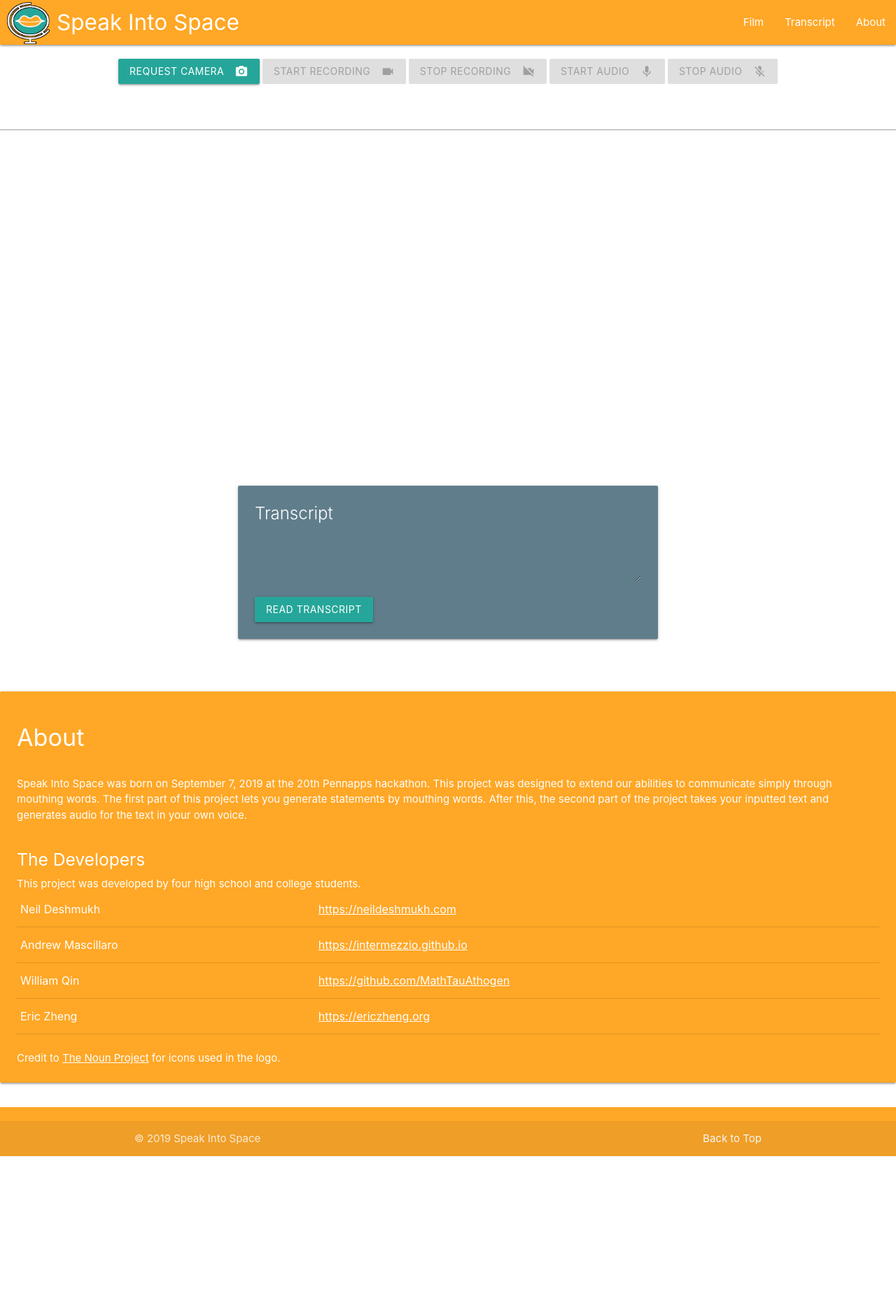
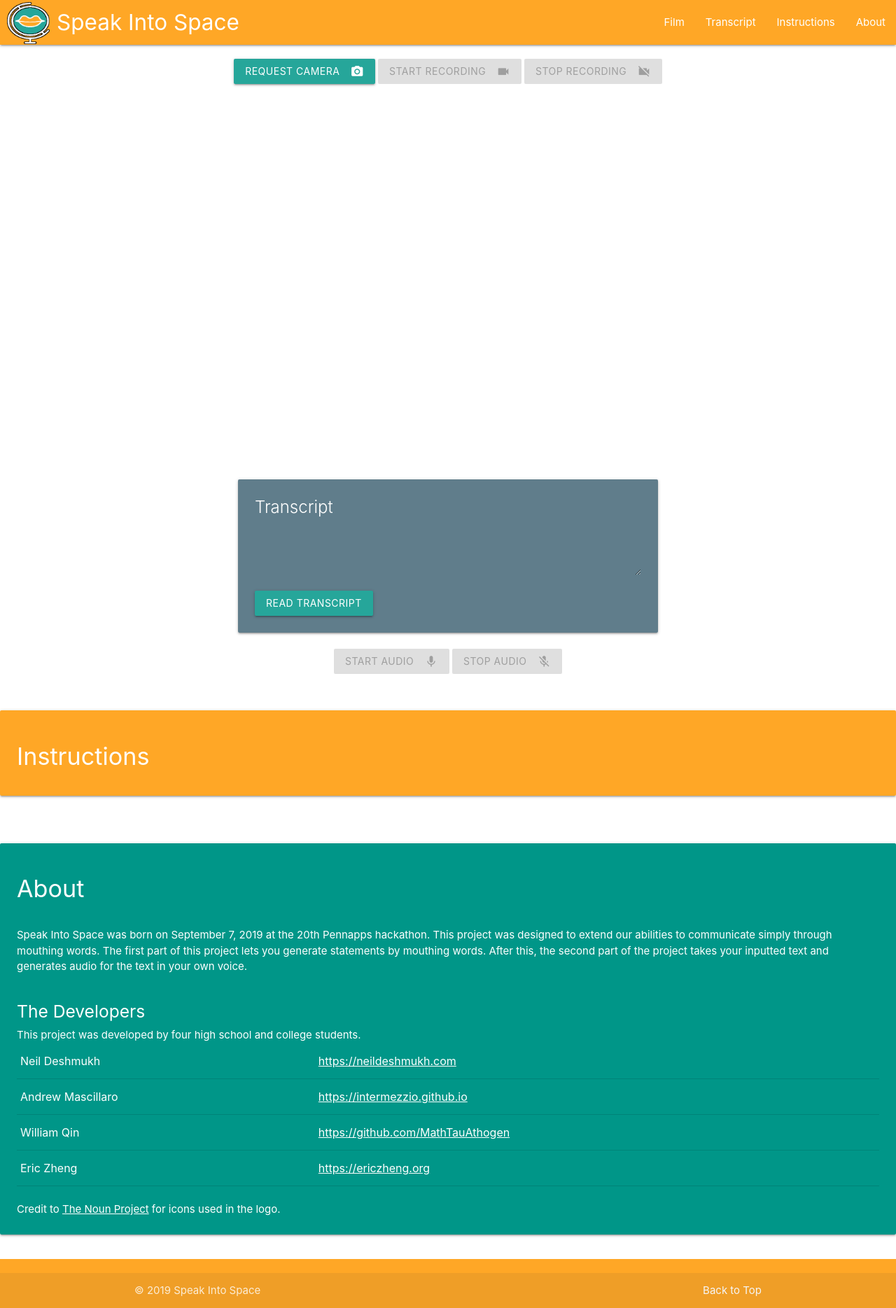
Before and after one commit to intermezzio/pennappsxx-lip-reading, a Flask app: page / in a window 1280 px wide. Shown: the whole page at 70% size. Before the commit the page ends 1652 px from the top, so only its background shows below. Run offline with Flask 2, Linux system fonts and the light colour scheme.

Commit message:
Start an Instructions section for the main site

```diff
--- a/Server/static/flask.css
+++ b/Server/static/flask.css
@@ -9,7 +9,7 @@
   vertical-align: center;
 }
 
-#transcript {
+#transcript-card {
   width: 600px;
   margin: 0 auto;
 }
--- a/Server/templates/flask.html
+++ b/Server/templates/flask.html
@@ -20,46 +20,58 @@
         <ul id="nav-mobile" class="right hide-on-med-and-down">
           <li><a href="#">Film</a></li>
           <li><a href="#transcript">Transcript</a></li>
+          <li><a href="#instructions">Instructions</a></li>
           <li><a href="#about">About</a></li>
         </ul>
       </div>
     </nav>
   </div>
-  <input type="file" hidden id="toFlask">
   <div class="row">
     <button hidden type="submit" id = "go"></button>
     <div id="video-buttons">
       <a class="waves-effect waves-light btn" id='request'>Request Camera<i class="material-icons right">camera_alt</i></a>
       <a class="waves-effect waves-light btn disabled" id='start' onclick='startRecording()'>Start Recording<i class="material-icons right">videocam</i></a>
       <a class="waves-effect waves-light btn disabled" id='stop' onclick='stopRecording()' hidden>Stop Recording<i class="material-icons right">videocam_off</i></a>
-      <a class="waves-effect waves-light btn disabled" id='startaud' onclick='startAudio()'>Start Audio<i class="material-icons right">mic</i></a>
-      <a class="waves-effect waves-light btn disabled" id='stopaud' onclick='stopAudio()' hidden>Stop Audio<i class="material-icons right">mic_off</i></a>
     </div>
     <!--<button id='start' class='btn' onclick = "startRecording()">
       Start Recording <i class="material-icons right">videocam</i>
     </button>
     <button id='stop' class='btn' onclick = "stopRecording()" hidden>-->
       <!--Stop Recording <i class="material-icons right">videocam_off</i> -->
-    <input type = "text" id = "user"></input>
     <div id="video-wrap">
       <div id="box"></div>
       <div id="target">+</div>
       <video id='video' height=480 width=640 background-color=black autoplay></video>
     </div>
-    <div id='transcript' class="card blue-grey">
+    <br id="transcript" /><br />
+    <div id='transcript-card' class="card blue-grey">
       <div class="card-content white-text">
         <span class="card-title">Transcript</span>
         <br /><textarea id='transcript-txt' class="white-text" spellcheck="false" contenteditable="true"></textarea>
         <br>
         <br>
-        <button class="waves-effect waves-light btn" onclick="textToSpeech(document.getElementById('transcript-txt').value);">
+        <a class="waves-effect waves-light btn" onclick="textToSpeech(document.getElementById('transcript-txt').value);">
           Read Transcript
-        </button>
+        </a>
       </div>
     </div>
-    <br /><br /><br />
-    <div id="about" class="card orange lighten-1">
-      <div class="card-content white-text bold">
+    <br />
+    <div class="center">
+      <a class="waves-effect waves-light btn disabled" id='startaud' onclick='startAudio()'>Start Audio<i class="material-icons right">mic</i></a>
+      <a class="waves-effect waves-light btn disabled" id='stopaud' onclick='stopAudio()' hidden>Stop Audio<i class="material-icons right">mic_off</i></a>
+      <input type="file" hidden id="toFlask">
+    </div>
+
+    <br id="instructions" /><br />
+    <div class="card orange lighten-1">
+      <div class="card-content white-text">
+        <h4>Instructions</h4>
+      </div>
+    </div>
+
+    <br id="about" /><br />
+    <div class="card teal">
+      <div class="card-content white-text">
         <h4>About</h4>
         <br /><span id="about-text" class="white-text">
           <p>Speak Into Space was born on September 7, 2019 at the 20th Pennapps hackathon. This project was designed to extend our abilities to communicate simply through mouthing words. The first part of this project lets you generate statements by mouthing words. After this, the second part of the project takes your inputted text and generates audio for the text in your own voice.</p>
```
